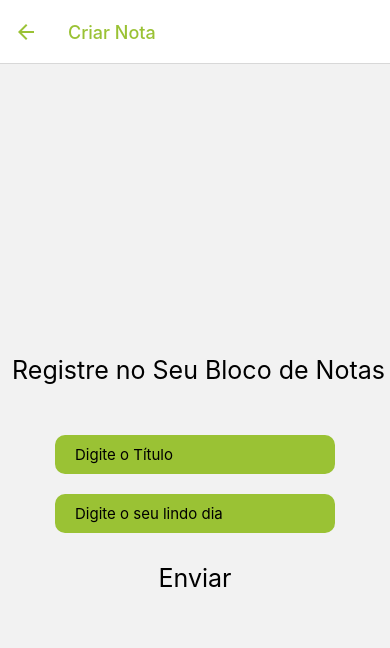
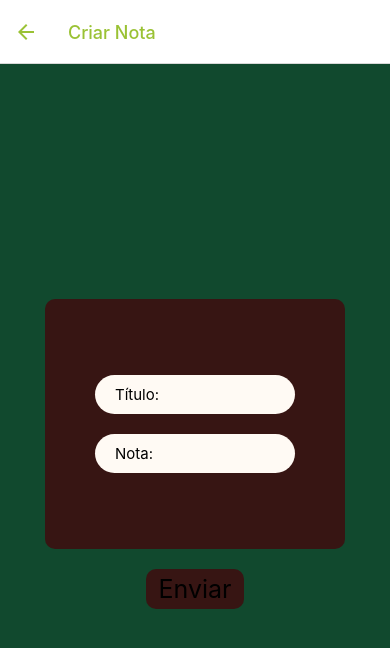
Before and after one commit to Carlinhos01/Notas, a React Native app: screen /cadNota in a window 390 px wide. Shown: the top 648 px of the page. Built offline with nearby package versions, Linux system fonts and the light colour scheme; no server answers; the database is empty.

Commit message:
editando css 09/05/2024

```diff
--- a/paginas/altNota.js
+++ b/paginas/altNota.js
@@ -13,7 +13,7 @@ const [texto, setTexto] = useState(route.params.texto);
 
  async function altNota(id,titulo,texto){
   try {
-    await updateDoc(doc(collection(firestore, "Notas"), id), {
+    await updateDoc(doc(collection(firestore,"Notas"), id), {
     titulo: titulo,
     texto: texto,
 
--- a/paginas/cadNota.js
+++ b/paginas/cadNota.js
@@ -27,11 +27,13 @@ export default function CadNotas({navigation}) {
 
   return (
     <View style={estilo.container}>
-      <View>
-        <Text style={estilo.titulo}> Registre no Seu Bloco de Notas</Text>
+
+      <View style={estilo.caixa}>
+      <TextInput autoCapitalize = 'words' style={estilo.input} placeholder="Título:" onChangeText={setTitulo} value={titulo}/>
+      <TextInput style={estilo.input} placeholder="Nota:" onChangeText={setTexto} value={texto}/>
       </View>
-      <TextInput autoCapitalize = 'words' style={estilo.input} placeholder="Digite o Título" onChangeText={setTitulo} value={titulo}/>
-      <TextInput style={estilo.input} placeholder="Digite o seu lindo dia" onChangeText={setTexto} value={texto}/>
+
+      <View style={estilo.botao}>
       <TouchableOpacity
         style={estilo.btnenviar}
         onPress={() => {
@@ -39,6 +41,7 @@ export default function CadNotas({navigation}) {
         }}>
         <Text style={estilo.btntxtenviar}> Enviar </Text>
       </TouchableOpacity>
+      </View>
     </View>
   );
 }
@@ -48,18 +51,31 @@ const estilo = StyleSheet.create({
     flex: 1,
     justifyContent: 'center',
     alignItems: 'center',
+    backgroundColor: '#11492e',
   },
   input: {
     marginVertical: 10,
     marginHorizontal: 10,
-    backgroundColor: '#9ac234',
+    backgroundColor: '#fffaf4',
     paddingHorizontal: 20,
     paddingVertical: 10,
     fontSize: 15,
+    borderRadius: 100,
+    width: 200,
+  },
+  caixa:{
+    backgroundColor: '#371513',
     borderRadius: 10,
+    height: 250,
+    width: 300,
+    justifyContent: 'center',
+    alignItems: 'center',
   },
   btnenviar: {
     marginTop: 20,
+    backgroundColor: '#371513',
+    borderRadius: 10,
+    padding:5,
   },
   btntxtenviar: {
     fontSize: 25,
```
Also changed, not shown: 1 other file (tests, documents, lock files or other folders).
